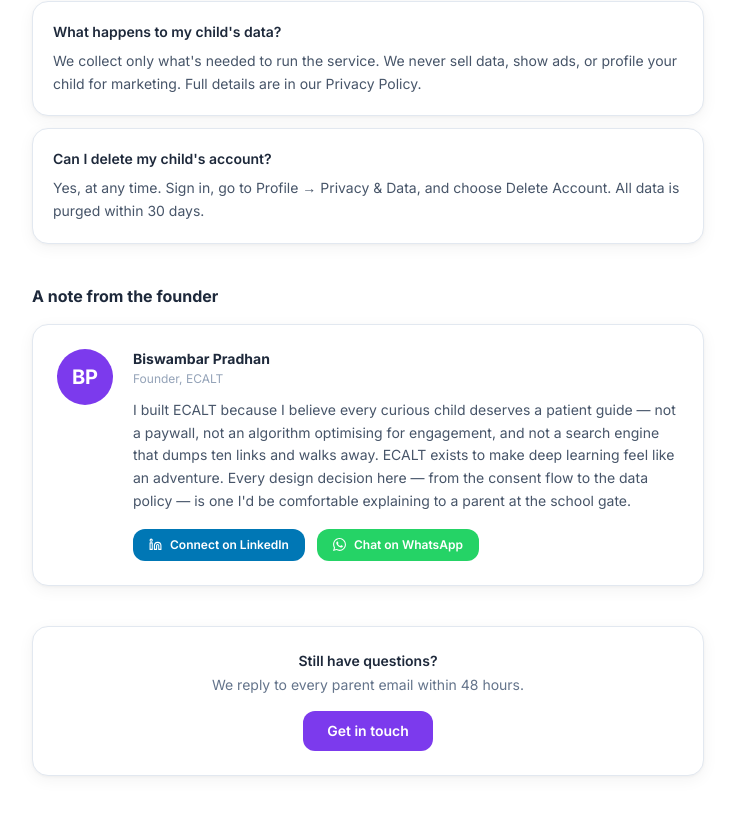
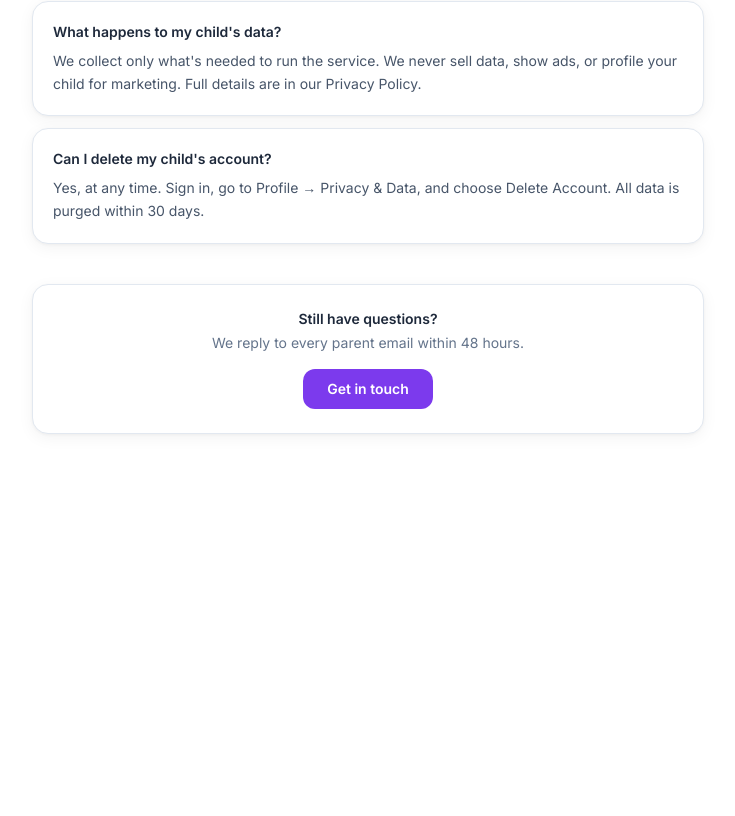
Before and after one commit to ecalt-com/ecalt, a React (Vite) app in the folder frontend/: page /parents in a window 1280 px wide. Shown: the part 2420-3236 px from the top of the page, without its empty margins (272-1007 px from the left). After the commit the page ends 2934 px from the top, so only its background shows below. Built offline with nearby package versions, Linux system fonts and the light colour scheme; no server answers; a web font is replaced by a local one.

Commit message:
fix: remove founder name and section from Parents page

```diff
--- a/frontend/src/pages/Parents.tsx
+++ b/frontend/src/pages/Parents.tsx
@@ -1,10 +1,7 @@
 import Navigation from '../components/Navigation'
 import PageMeta from '../components/PageMeta'
-import { Brain, Shield, Eye, MessageSquare, Linkedin } from 'lucide-react'
+import { Brain, Shield, Eye, MessageSquare } from 'lucide-react'
 
-const FOUNDER_NAME = 'Biswambar Pradhan'
-const LINKEDIN_URL = 'https://www.linkedin.com/company/ecalt/'
-const WHATSAPP_URL = 'https://wa.me/919152893738'
 
 const FAQ = [
   {
@@ -172,46 +169,6 @@
             </div>
           </section>
 
-          {/* Founder note */}
-          <section className="mb-10">
-            <h2 className="text-base font-bold text-slate-800 dark:text-slate-100 mb-4">A note from the founder</h2>
-            <div className="glass-card rounded-2xl p-6 flex flex-col sm:flex-row gap-5">
-              <div className="w-14 h-14 rounded-full bg-violet-600 flex items-center justify-center text-white text-xl font-bold shrink-0">
-                BP
-              </div>
-              <div>
-                <p className="text-sm font-bold text-slate-800 dark:text-slate-100 mb-0.5">{FOUNDER_NAME}</p>
-                <p className="text-xs text-slate-400 mb-3">Founder, ECALT</p>
-                <p className="text-sm text-slate-600 dark:text-slate-300 leading-relaxed mb-4">
-                  I built ECALT because I believe every curious child deserves a patient guide — not a paywall,
-                  not an algorithm optimising for engagement, and not a search engine that dumps ten links and
-                  walks away. ECALT exists to make deep learning feel like an adventure. Every design decision
-                  here — from the consent flow to the data policy — is one I'd be comfortable explaining to
-                  a parent at the school gate.
-                </p>
-                <div className="flex flex-wrap gap-3">
-                  <a
-                    href={LINKEDIN_URL}
-                    target="_blank"
-                    rel="noopener noreferrer"
-                    className="flex items-center gap-2 px-4 py-2 rounded-xl text-xs font-semibold bg-[#0077b5] text-white hover:bg-[#006399] transition-colors"
-                  >
-                    <Linkedin size={13} /> Connect on LinkedIn
-                  </a>
-                  <a
-                    href={WHATSAPP_URL}
-                    target="_blank"
-                    rel="noopener noreferrer"
-                    className="flex items-center gap-2 px-4 py-2 rounded-xl text-xs font-semibold bg-[#25D366] text-white hover:bg-[#20bc59] transition-colors"
-                  >
-                    <svg width="13" height="13" viewBox="0 0 24 24" fill="currentColor"><path d="M17.472 14.382c-.297-.149-1.758-.867-2.03-.967-.273-.099-.471-.148-.67.15-.197.297-.767.966-.94 1.164-.173.199-.347.223-.644.075-.297-.15-1.255-.463-2.39-1.475-.883-.788-1.48-1.761-1.653-2.059-.173-.297-.018-.458.13-.606.134-.133.298-.347.446-.52.149-.174.198-.298.298-.497.099-.198.05-.371-.025-.52-.075-.149-.669-1.612-.916-2.207-.242-.579-.487-.5-.669-.51-.173-.008-.371-.01-.57-.01-.198 0-.52.074-.792.372-.272.297-1.04 1.016-1.04 2.479 0 1.462 1.065 2.875 1.213 3.074.149.198 2.096 3.2 5.077 4.487.709.306 1.262.489 1.694.625.712.227 1.36.195 1.871.118.571-.085 1.758-.719 2.006-1.413.248-.694.248-1.289.173-1.413-.074-.124-.272-.198-.57-.347m-5.421 7.403h-.004a9.87 9.87 0 01-5.031-1.378l-.361-.214-3.741.982.998-3.648-.235-.374a9.86 9.86 0 01-1.51-5.26c.001-5.45 4.436-9.884 9.888-9.884 2.64 0 5.122 1.03 6.988 2.898a9.825 9.825 0 012.893 6.994c-.003 5.45-4.437 9.884-9.885 9.884m8.413-18.297A11.815 11.815 0 0012.05 0C5.495 0 .16 5.335.157 11.892c0 2.096.547 4.142 1.588 5.945L.057 24l6.305-1.654a11.882 11.882 0 005.683 1.448h.005c6.554 0 11.89-5.335 11.893-11.893a11.821 11.821 0 00-3.48-8.413z"/></svg>
-                    Chat on WhatsApp
-                  </a>
-                </div>
-              </div>
-            </div>
-          </section>
-
           {/* CTA */}
           <div className="glass-card rounded-2xl p-6 text-center">
             <p className="text-sm font-semibold text-slate-800 dark:text-slate-100 mb-1">Still have questions?</p>
```
